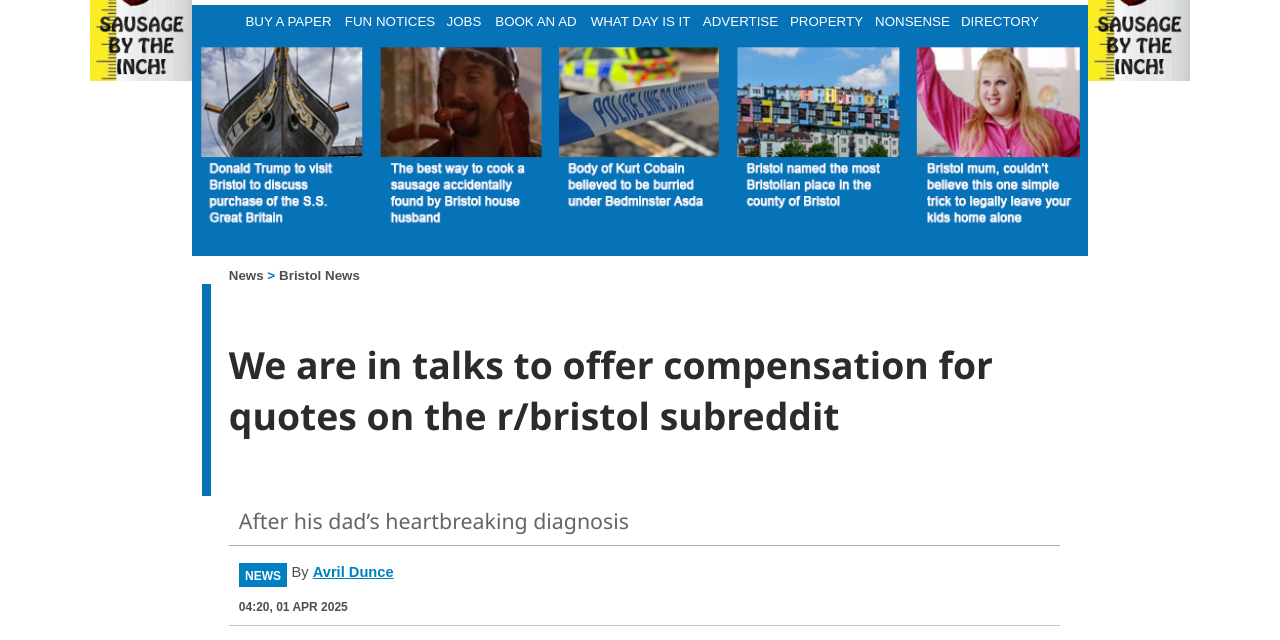
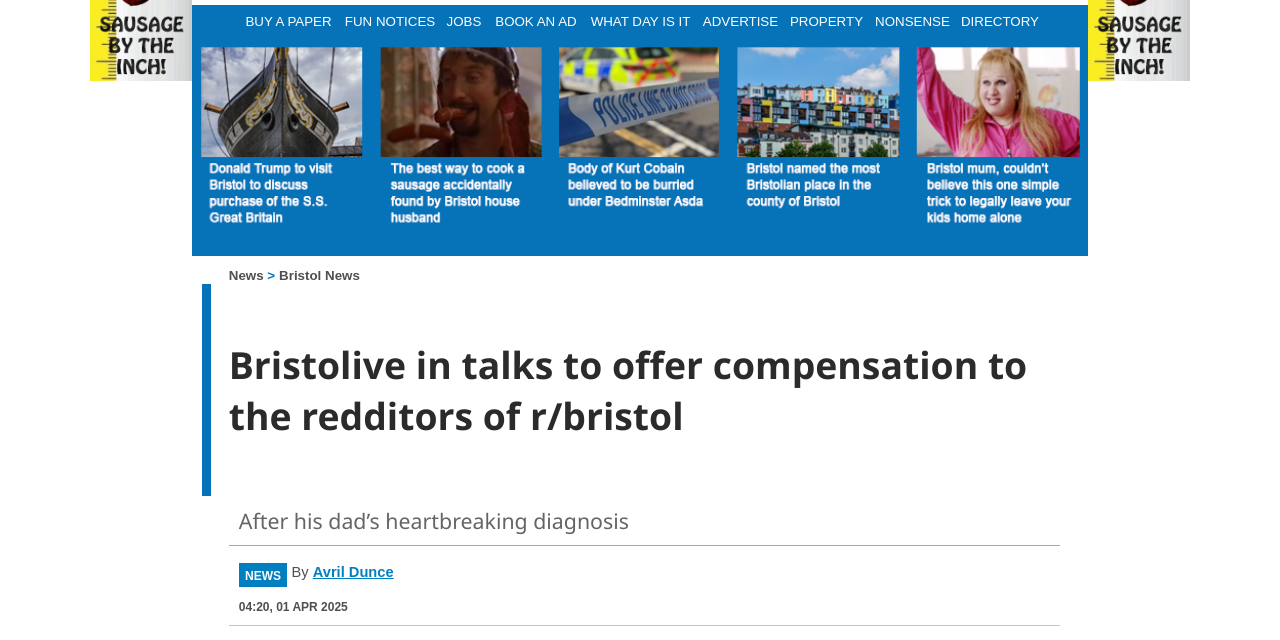
Before and after one commit to jebbett/bristol-ive, a plain HTML site: page index.html in a window 1280 px wide. Shown: the part 453-1093 px from the top of the page. Drawn offline with Linux system fonts and the light colour scheme.

Commit message:
Update index.html

```diff
--- a/index.html
+++ b/index.html
@@ -227,7 +227,7 @@
 		</td>
 		<td width="93%" height="212px" style="vertical-align: middle; overflow:hidden; ">  <div id="cell_5abfa5b">
     <div class="textstyle2">
-<div id="container_4938d317"><div class="textstyle2">      <span class="textstyle15">We are in talks to offer compensation for quotes on the r/bristol subreddit</span>
+<div id="container_4938d317"><div class="textstyle2">      <span class="textstyle15">Bristolive in talks to offer compensation to the redditors of r/bristol</span>
 </div>
 </div>      </div>
     </div>
```
